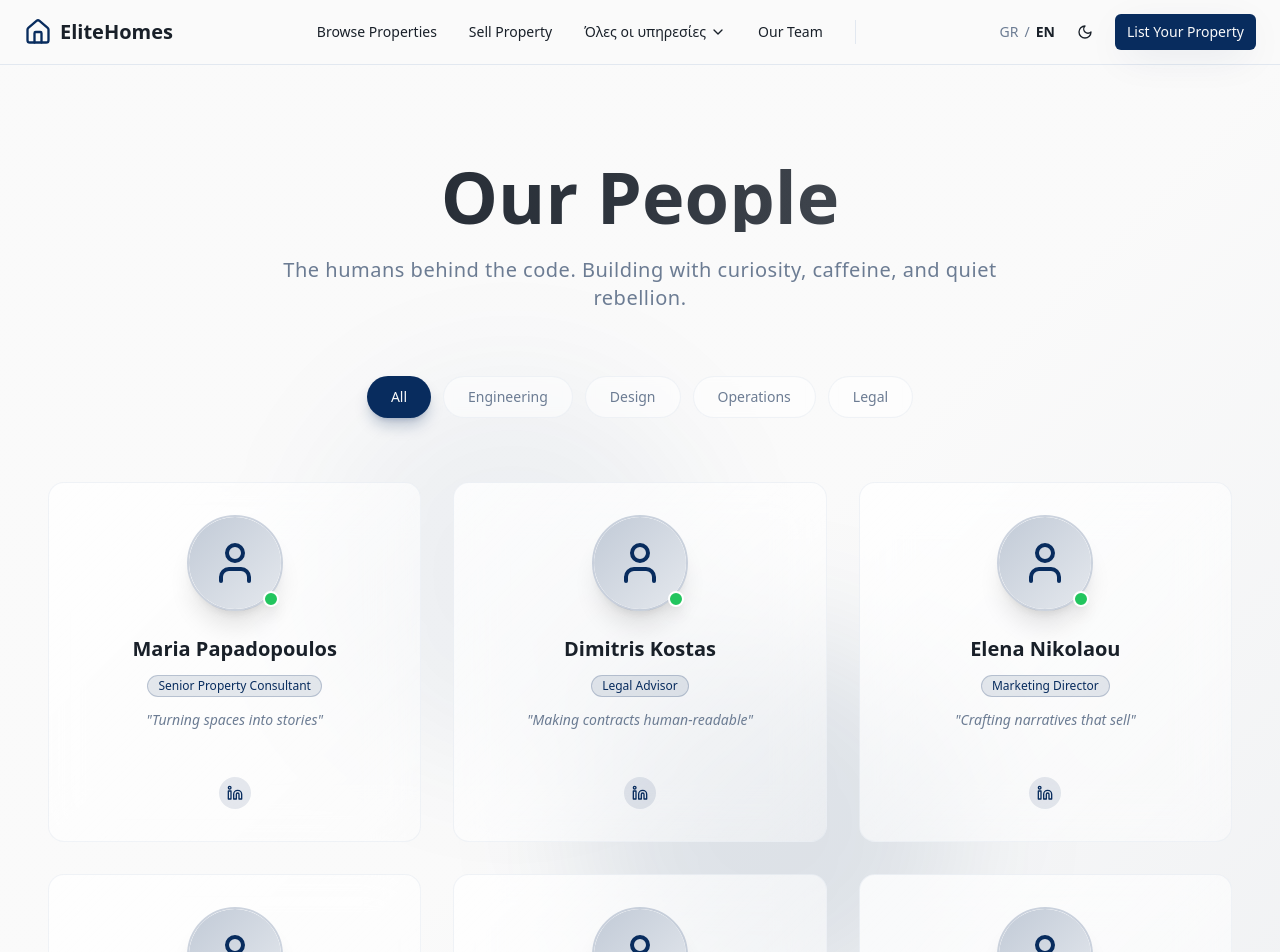
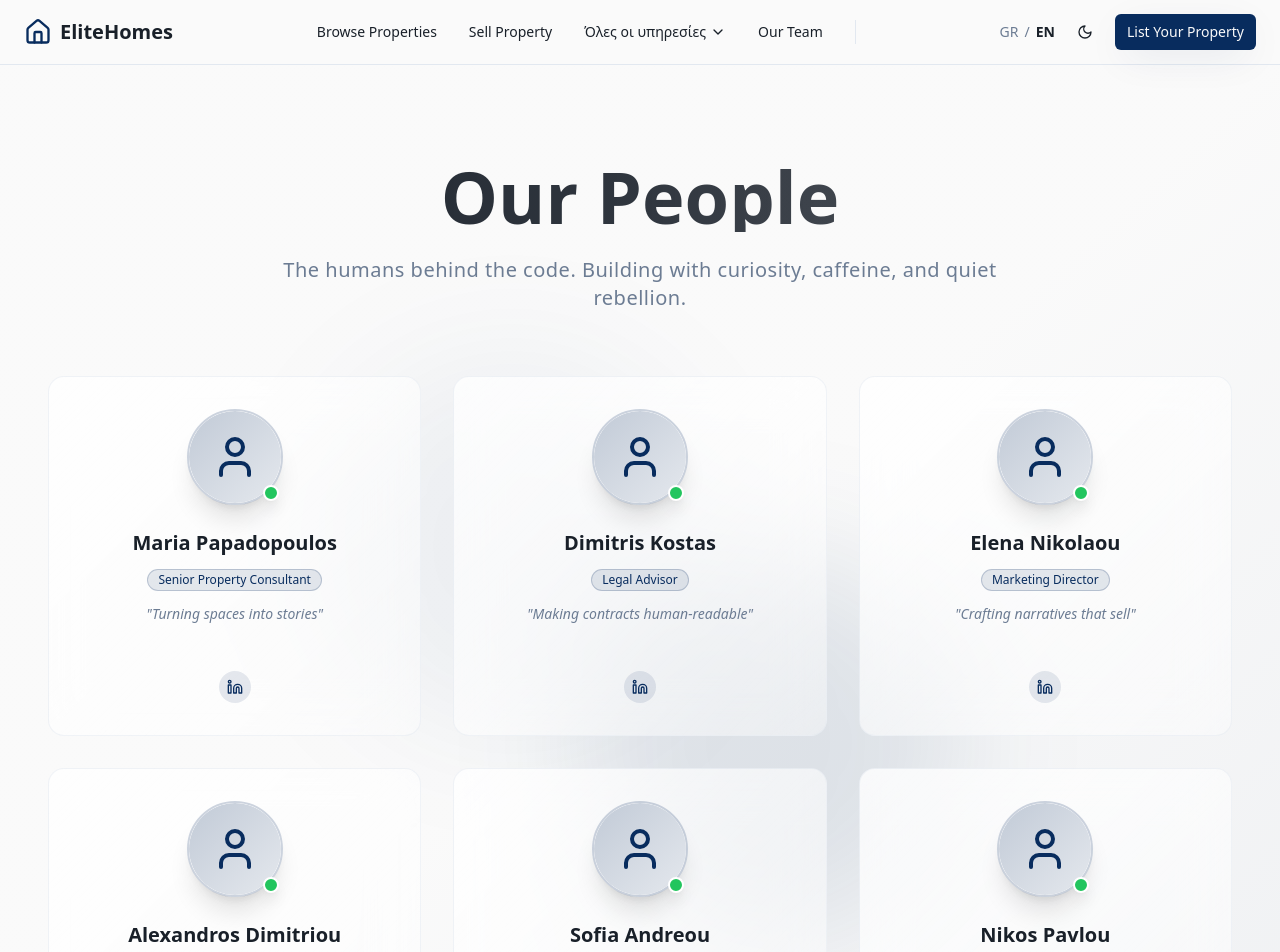
Before and after one commit to Xazoklis49/realty-vista-genesis, a React (Vite) app: page /our-team in a window 1280 px wide. Shown: the top 952 px of the page. Built offline with nearby package versions, Linux system fonts and the light colour scheme.

Commit message:
Remove team filter

```diff
--- a/src/components/OurTeam.tsx
+++ b/src/components/OurTeam.tsx
@@ -1,7 +1,7 @@
 import { useState } from "react";
 import { useLanguage } from "@/contexts/LanguageContext";
-import { motion, AnimatePresence } from "framer-motion";
-import { User, Linkedin, X } from "lucide-react";
+import { motion } from "framer-motion";
+import { User, Linkedin } from "lucide-react";
 import { Dialog, DialogContent, DialogHeader, DialogTitle } from "@/components/ui/dialog";
 import { Avatar, AvatarFallback, AvatarImage } from "@/components/ui/avatar";
 import { Badge } from "@/components/ui/badge";
@@ -18,7 +18,6 @@ interface TeamMember {
 
 export const OurTeam = () => {
   const { t } = useLanguage();
-  const [selectedFilter, setSelectedFilter] = useState<string>("All");
   const [selectedMember, setSelectedMember] = useState<TeamMember | null>(null);
 
   const teamMembers: TeamMember[] = [
@@ -72,17 +71,6 @@ export const OurTeam = () => {
     },
   ];
 
-  const filters = [
-    t('teamFilterAll'),
-    t('teamFilterEngineering'),
-    t('teamFilterDesign'),
-    t('teamFilterOps'),
-    t('teamFilterLegal'),
-  ];
-
-  const filteredMembers = selectedFilter === t('teamFilterAll')
-    ? teamMembers
-    : teamMembers.filter(member => member.department === selectedFilter);
 
   const container = {
     hidden: { opacity: 0 },
@@ -146,44 +134,15 @@ export const OurTeam = () => {
           </motion.p>
         </motion.div>
 
-        {/* Filters */}
+        {/* Team Grid */}
         <motion.div
-          initial={{ opacity: 0, y: 20 }}
-          whileInView={{ opacity: 1, y: 0 }}
-          viewport={{ once: true }}
-          transition={{ duration: 0.5, delay: 0.3 }}
-          className="flex flex-wrap justify-center gap-3 mb-16"
+          variants={container}
+          initial="hidden"
+          whileInView="show"
+          viewport={{ once: true, margin: "-100px" }}
+          className="grid grid-cols-1 md:grid-cols-2 lg:grid-cols-3 gap-8 auto-rows-fr"
         >
-          {filters.map((filter) => (
-            <motion.button
-              key={filter}
-              onClick={() => setSelectedFilter(filter)}
-              className={`
-                px-6 py-2.5 rounded-full text-sm font-medium
-                transition-all duration-300 backdrop-blur-sm
-                ${selectedFilter === filter
-                  ? 'bg-primary text-primary-foreground shadow-lg shadow-primary/25'
-                  : 'bg-card/50 border border-border/50 hover:border-primary/50 text-muted-foreground hover:text-foreground'
-                }
-              `}
-              whileHover={{ scale: 1.05 }}
-              whileTap={{ scale: 0.95 }}
-            >
-              {filter}
-            </motion.button>
-          ))}
-        </motion.div>
-
-        {/* Team Grid */}
-        <AnimatePresence mode="wait">
-          <motion.div
-            key={selectedFilter}
-            variants={container}
-            initial="hidden"
-            animate="show"
-            className="grid grid-cols-1 md:grid-cols-2 lg:grid-cols-3 gap-8 auto-rows-fr"
-          >
-            {filteredMembers.map((member, index) => (
+          {teamMembers.map((member, index) => (
               <motion.div
                 key={`${member.name}-${index}`}
                 variants={item}
@@ -271,20 +230,8 @@ export const OurTeam = () => {
                   <div className="absolute bottom-0 left-0 right-0 h-1 bg-gradient-to-r from-transparent via-primary to-transparent opacity-0 group-hover:opacity-100 transition-opacity duration-500 rounded-b-2xl" />
                 </motion.div>
               </motion.div>
-            ))}
-          </motion.div>
-        </AnimatePresence>
-
-        {/* Empty state */}
-        {filteredMembers.length === 0 && (
-          <motion.div
-            initial={{ opacity: 0 }}
-            animate={{ opacity: 1 }}
-            className="text-center py-20"
-          >
-            <p className="text-muted-foreground text-lg">No team members found in this category.</p>
-          </motion.div>
-        )}
+          ))}
+        </motion.div>
       </div>
 
       {/* Bio Modal */}
--- a/src/contexts/LanguageContext.tsx
+++ b/src/contexts/LanguageContext.tsx
@@ -48,11 +48,6 @@ const translations = {
     step4Content: 'Finalize the deal with our seamless closing process',
     teamTitle: 'Our People',
     teamSubtitle: 'The humans behind the code. Building with curiosity, caffeine, and quiet rebellion.',
-    teamFilterAll: 'All',
-    teamFilterEngineering: 'Engineering',
-    teamFilterDesign: 'Design',
-    teamFilterOps: 'Operations',
-    teamFilterLegal: 'Legal',
     teamMember1Name: 'Maria Papadopoulos',
     teamMember1Role: 'Senior Property Consultant',
     teamMember1Tagline: 'Turning spaces into stories',
@@ -264,11 +259,6 @@ const translations = {
     step4Content: 'Ολοκληρώστε τη συμφωνία με την απρόσκοπτη διαδικασία κλεισίματός μας',
     teamTitle: 'Οι Άνθρωποί Μας',
     teamSubtitle: 'Οι άνθρωποι πίσω από τον κώδικα. Χτίζουμε με περιέργεια, καφέ και ήσυχη επανάσταση.',
-    teamFilterAll: 'Όλοι',
-    teamFilterEngineering: 'Μηχανικοί',
-    teamFilterDesign: 'Σχεδιασμός',
-    teamFilterOps: 'Λειτουργίες',
-    teamFilterLegal: 'Νομικά',
     teamMember1Name: 'Μαρία Παπαδοπούλου',
     teamMember1Role: 'Ανώτερη Σύμβουλος Ακινήτων',
     teamMember1Tagline: 'Μετατρέπουμε χώρους σε ιστορίες',
```
